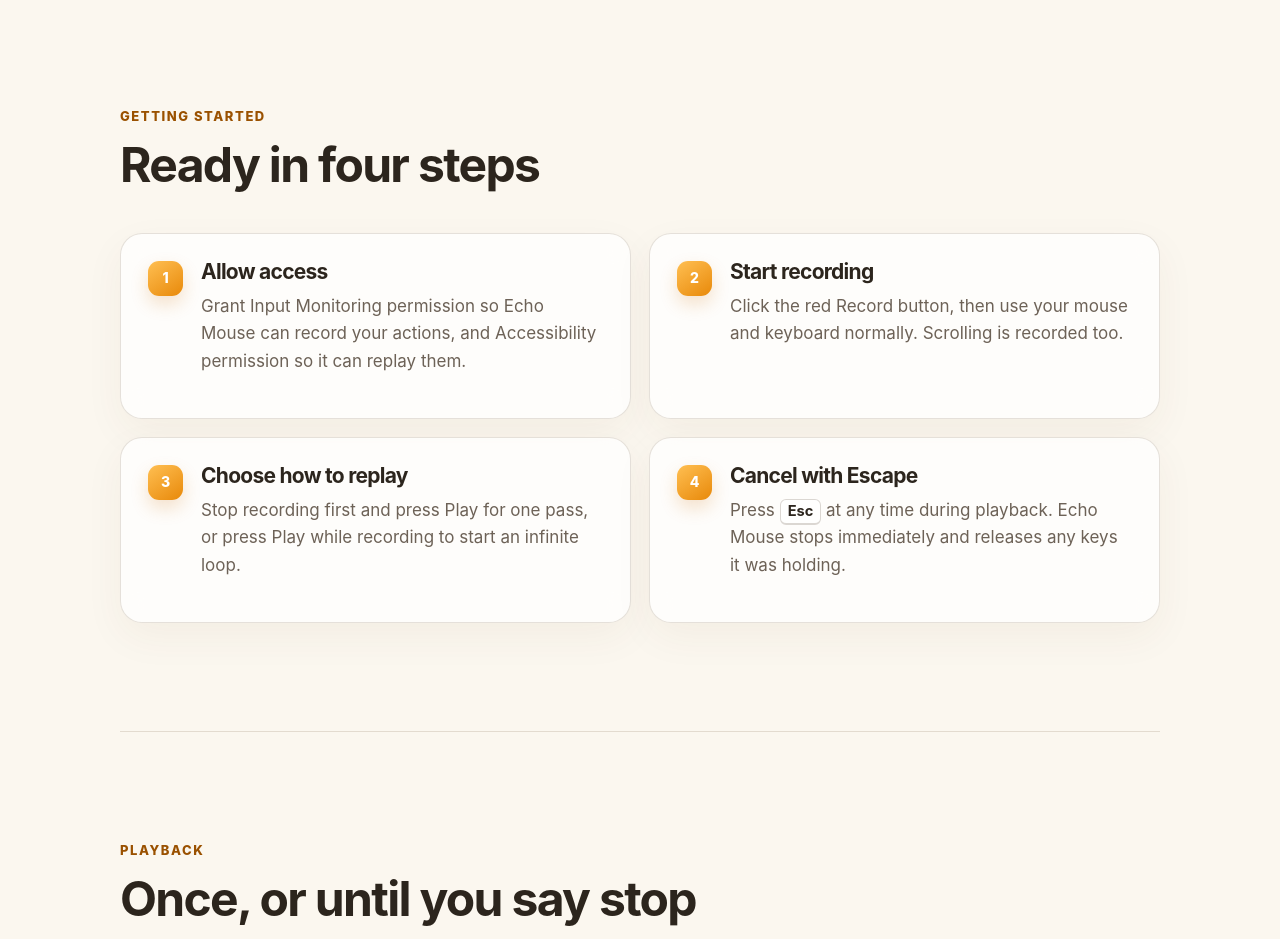
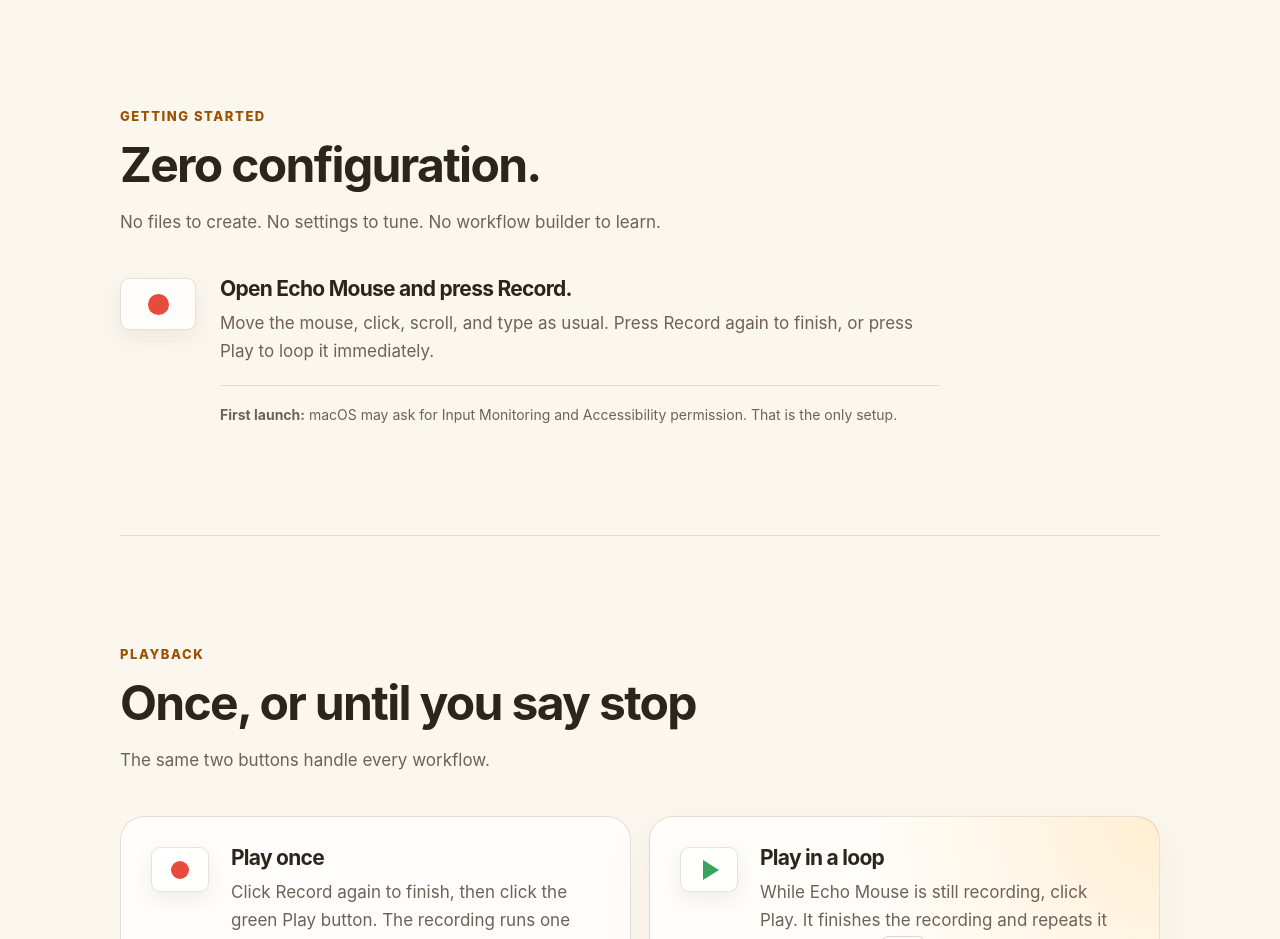
Before and after one commit to urosk/echo-mouse-support, a plain HTML site: page index.html in a window 1280 px wide. Shown: the part 1280-2219 px from the top of the page. Drawn offline with Linux system fonts and the light colour scheme.

Commit message:
Simplify getting started section

```diff
--- a/index.html
+++ b/index.html
@@ -51,38 +51,17 @@
       <section class="section" id="getting-started" aria-labelledby="start-title">
         <div class="section-heading">
           <div class="eyebrow">Getting started</div>
-          <h2 id="start-title">Ready in four steps</h2>
+          <h2 id="start-title">Zero configuration.</h2>
+          <p>No files to create. No settings to tune. No workflow builder to learn.</p>
         </div>
-        <ol class="steps">
-          <li>
-            <span class="step-number" aria-hidden="true">1</span>
-            <div>
-              <h3>Allow access</h3>
-              <p>Grant Input Monitoring permission so Echo Mouse can record your actions, and Accessibility permission so it can replay them.</p>
-            </div>
-          </li>
-          <li>
-            <span class="step-number" aria-hidden="true">2</span>
-            <div>
-              <h3>Start recording</h3>
-              <p>Click the red Record button, then use your mouse and keyboard normally. Scrolling is recorded too.</p>
-            </div>
-          </li>
-          <li>
-            <span class="step-number" aria-hidden="true">3</span>
-            <div>
-              <h3>Choose how to replay</h3>
-              <p>Stop recording first and press Play for one pass, or press Play while recording to start an infinite loop.</p>
-            </div>
-          </li>
-          <li>
-            <span class="step-number" aria-hidden="true">4</span>
-            <div>
-              <h3>Cancel with Escape</h3>
-              <p>Press <kbd>Esc</kbd> at any time during playback. Echo Mouse stops immediately and releases any keys it was holding.</p>
-            </div>
-          </li>
-        </ol>
+        <div class="instant-start">
+          <div class="record-control" aria-hidden="true"><span></span></div>
+          <div>
+            <h3>Open Echo Mouse and press Record.</h3>
+            <p>Move the mouse, click, scroll, and type as usual. Press Record again to finish, or press Play to loop it immediately.</p>
+            <p class="permission-note"><strong>First launch:</strong> macOS may ask for Input Monitoring and Accessibility permission. That is the only setup.</p>
+          </div>
+        </div>
       </section>
 
       <section class="section playback-section" aria-labelledby="playback-title">
--- a/styles.css
+++ b/styles.css
@@ -183,39 +183,35 @@ p { margin-top: 0; }
 .section-heading { max-width: 670px; margin-bottom: 42px; }
 .section-heading > p { color: var(--muted); }
 
-.steps {
-  margin: 0;
-  padding: 0;
-  display: grid;
-  grid-template-columns: repeat(2, minmax(0, 1fr));
-  gap: 18px;
-  list-style: none;
-}
-.steps li {
-  min-height: 186px;
-  padding: 27px;
+.instant-start {
+  max-width: 820px;
   display: flex;
   align-items: flex-start;
-  gap: 18px;
-  border: 1px solid var(--line);
-  border-radius: 22px;
-  background: var(--surface);
-  box-shadow: 0 14px 40px rgba(95, 57, 8, 0.05);
-  backdrop-filter: blur(14px);
+  gap: 24px;
 }
-.steps p { margin-bottom: 0; color: var(--muted); }
-.step-number {
+.instant-start p { color: var(--muted); }
+.record-control {
   flex: 0 0 auto;
-  width: 35px;
-  height: 35px;
+  width: 76px;
+  height: 52px;
   display: grid;
   place-items: center;
-  border-radius: 11px;
-  color: white;
-  background: linear-gradient(145deg, var(--accent-soft), var(--accent));
+  border: 1px solid var(--line);
+  border-radius: 9px;
+  background: var(--surface-strong);
+  box-shadow: 0 8px 22px rgba(95, 57, 8, 0.08);
+}
+.record-control span {
+  width: 21px;
+  height: 21px;
+  border-radius: 50%;
+  background: #e64b3c;
+}
+.permission-note {
+  margin: 20px 0 0;
+  padding-top: 18px;
+  border-top: 1px solid var(--line);
   font-size: 14px;
-  font-weight: 780;
-  box-shadow: 0 8px 18px rgba(207, 111, 0, 0.2);
 }
 
 kbd {
@@ -335,12 +331,11 @@ footer span:first-child { margin-right: auto; }
   nav a:first-child { display: none; }
   .hero { padding-top: 66px; }
   .highlights,
-  .steps,
   .playback-cards { grid-template-columns: 1fr; }
   .highlights article,
-  .steps li,
   .playback-card { min-height: 0; }
   .feature-mark { margin-bottom: 34px; }
+  .instant-start { flex-direction: column; }
   .playback-card { flex-direction: column; }
   .support-line { align-items: flex-start; flex-direction: column; }
   footer { flex-wrap: wrap; gap: 10px 20px; }
@@ -372,9 +367,9 @@ footer span:first-child { margin-right: auto; }
   }
   nav a:hover { background: rgba(255, 255, 255, 0.08); }
   kbd,
-  .control-icon { background: rgba(255, 255, 255, 0.08); }
-  .highlights article,
-  .steps li { box-shadow: 0 14px 40px rgba(0, 0, 0, 0.14); }
+  .control-icon,
+  .record-control { background: rgba(255, 255, 255, 0.08); }
+  .highlights article { box-shadow: 0 14px 40px rgba(0, 0, 0, 0.14); }
 }
 
 @media print {
@@ -383,6 +378,5 @@ footer span:first-child { margin-right: auto; }
   .support-line,
   footer { display: none; }
   .highlights article,
-  .steps li,
   .playback-card { break-inside: avoid; box-shadow: none; }
 }
```
